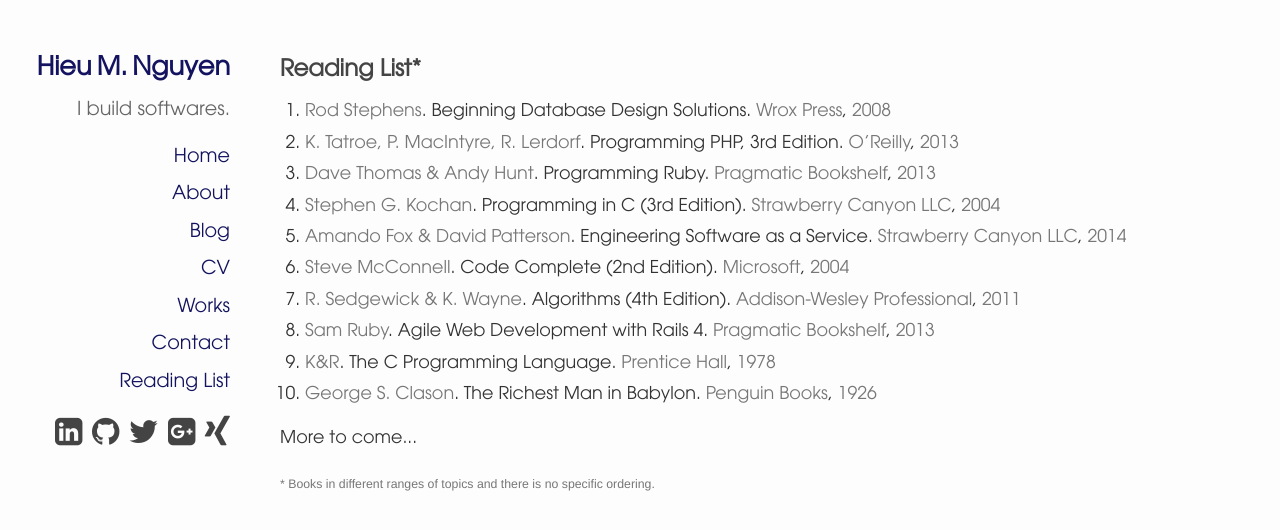
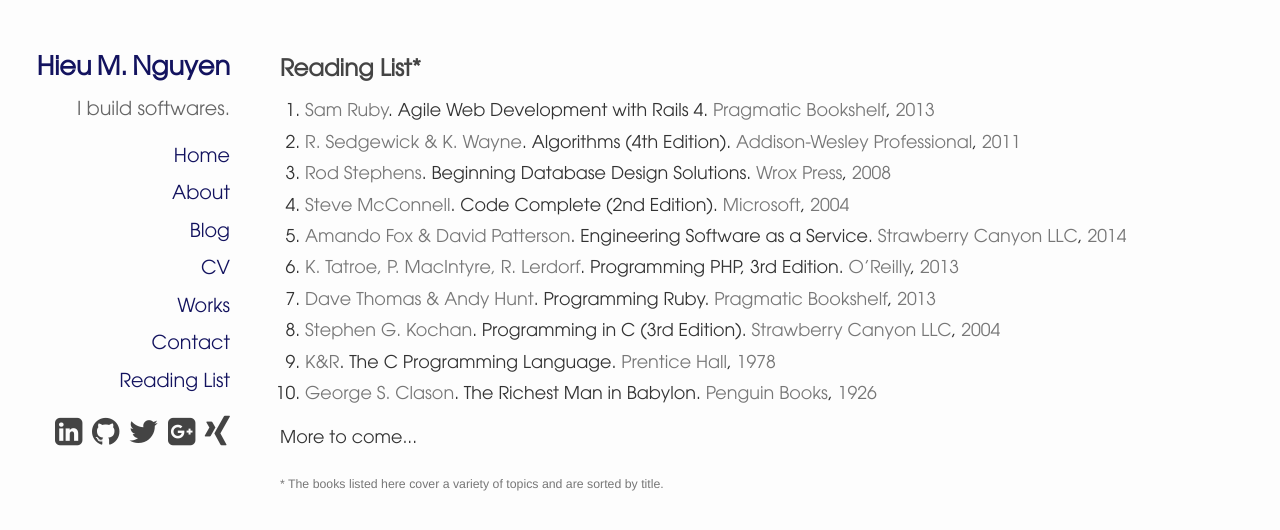
Before and after one commit to ngnmhieu/ngnmhieu.github.io, a Jekyll site: the page built from readinglist.html, in a window 1280 px wide. Shown: the top 530 px of the page. Built offline with Jekyll 4.4.1, drawn with Linux system fonts in a browser that asks for light colours; nearby versions of some CDN libraries; Markdown is read by kramdown in place of the engine named in the settings.

Commit message:
tinkering

```diff
--- a/about.html
+++ b/about.html
@@ -10,6 +10,6 @@
   <p>My name is Hieu M. Nguyen. I'm a software developer, currently working part-time at <a target=_blank href="http://www.rexx-systems.com/">rexx systems GmbH</a> as Werkstudent (Student Job). In my free time I work on <a href="./works.html">side projects</a> and learn about <a href="./readinglist.html">software development</a>. I'm living and studying in Hamburg, a beautiful and dynamic city, which has the biggest port in Germany and also the third-busiest port in Europe.
   <p>I'm fascinated by data and data science. The values concealed inside data are enormous and yet little discovered. Everyday billions millions of pieces of data flow through businesses, organizations and the internet. Being able to capture these data and make sense out of them will change many aspects of life: education, science, finance, business, health ...</p>
   <p>I started taking MOOCs in 2013. In case you don't know, MOOC stands for <i><a href="http://en.wikipedia.org/wiki/Massive_open_online_course" target=_blank>Massive Open Online Course</a></i>, which is offered largely by universities around the world (pioneered by universities like <a href="https://www.coursera.org/" target=_blank>Standford</a>, <a href="https://www.edx.org/" target=_blank>Harvard</a> and <a href="https://www.edx.org/" target=_blank>MIT</a>). These courses offer students around the world the opportunities to learn from prestigious universities, which otherwise impossible. The courses I took were really amazing. I'll will be listing them in a separate section soon.</p>
-  <p>My <a href="./cv.html">CV</a> offers some additional backgrounds.</p>
+  <p>My <a href="./cv.html">Curriculum Vitae</a> offers some additional backgrounds.</p>
 </section>
 <div class="clear"></div>
--- a/readinglist.html
+++ b/readinglist.html
@@ -8,14 +8,15 @@
     <h2 class='section-title'>Reading List*</h2>
 
     <ol>
-      {% for book in site.data.books %}
+      {% assign sorted_book = (site.data.books | sort: 'title' %}
+      {% for book in sorted_book %}
       <li>
       <span class="gray">{{book.author}}</span>. {{book.title}}. <span class="gray">{{book.publisher}}</span>, <span class="gray">{{book.year}}</span>
       </li>
       {% endfor %}
     </ol>
     <p>More to come...</p>
-    <small class='hint'>* Books in different ranges of topics and there is no specific ordering.</small>
+    <small class='hint'>* The books listed here cover a variety of topics and are sorted by title.</small>
   </section>
   <div class="clear"></div>
 
```
Also changed, not shown: 2 other files.
